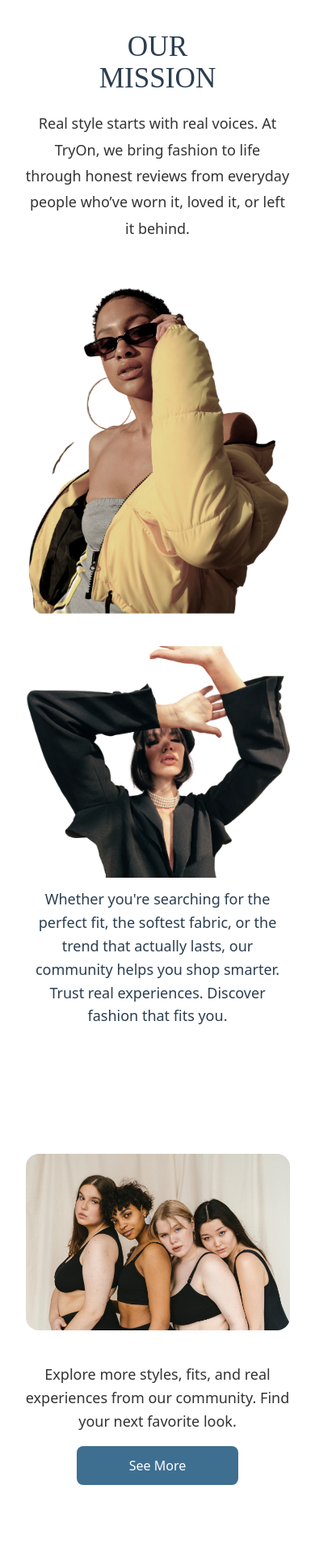
After one commit to minhpnh/rmit2025b-ap4ds-g01, a Flask app: template milestone-2/app/templates/home/homepage.html in a window 390 px wide. The commit adds this page. Shown: the part 783-2701 px from the top of the page at 81% size. Run offline with Flask 3, Linux system fonts and the light colour scheme; the template is opened without the code that fills it, so the values that code supplies are empty; parts of the project's set-up code (start-up, migrations or seed data) failed here and were passed over.

Commit message:
feat homepage

```diff
--- a/milestone-2/app/__init__.py
+++ b/milestone-2/app/__init__.py
@@ -4,6 +4,7 @@ from .config import DevConfig
 from .routes.catalog import bp as catalog_bp
 from .routes.search import bp as search_bp
 from .routes.reviews import bp as reviews_bp
+from .routes.home import bp_home  # Import the home blueprint
 from .services.pexels_service import image_url_for_title
 from .services.search_service import highlight
 from .services.supabase_service import connect_to_db
@@ -31,6 +32,7 @@ def create_app(config_object=DevConfig):
     app.register_blueprint(catalog_bp)
     app.register_blueprint(search_bp, url_prefix="/search")
     app.register_blueprint(reviews_bp, url_prefix="/reviews")
+    app.register_blueprint(bp_home)  # Register the home blueprint
 
     # Create supabase Client as a Flask app attribute
     setattr(app, "supabase", connect_to_db(app.config["SUPABASE_KEY"]))
--- a/milestone-2/app/routes/__init__.py
+++ /dev/null
@@ -1 +0,0 @@
-"""Routes package for application blueprints."""
--- a/milestone-2/app/routes/catalog.py
+++ b/milestone-2/app/routes/catalog.py
@@ -4,7 +4,7 @@ from ..models.review_repo import ReviewRepo
 
 bp = Blueprint("catalog", __name__)
 
-@bp.get("/")
+@bp.get("/catalog")
 def index():
     repo = ProductRepo()
     products = repo.first_n(24)
--- a/milestone-2/app/templates/base.html
+++ b/milestone-2/app/templates/base.html
@@ -53,15 +53,41 @@
                 border-color: #104163;
                 box-shadow: 0 0 0 0.2rem rgba(45, 108, 255, 0.25);
             }
+
+            .navbar-nav .nav-link {
+                color: #104163;
+            }
+
+            .navbar-nav .nav-link:hover {
+                color: #104163 !important;
+            }
+
+            .navbar-nav .nav-link.active {
+                color: #104163 !important;
+                font-weight: bold;
+            }
         </style>
     </head>
 
     <body>
         <nav class="navbar navbar-expand-lg bg-body-tertiary border-bottom sticky-top">
             <div class="container">
-                <a class="navbar-brand fw-bold" href="{{ url_for('catalog.index') }}">
+                <a class="navbar-brand fw-bold" href="{{ url_for('home.home') }}">
                     <img src="{{ url_for('static', filename='images/TryOn.png') }}" alt="TryOn Logo" style="height: 50px;">
                 </a>
+
+                <ul class="navbar-nav ms-0">
+                    <li class="nav-item">
+                        <a class="nav-link text-start {% if request.endpoint == 'home.home' %}fw-bold text-primary{% endif %}" href="{{ url_for('home.home') }}" style="color: #104163;">
+                            Home
+                        </a>
+                    </li>
+                    <li class="nav-item">
+                        <a class="nav-link text-start {% if request.endpoint == 'catalog.index' %}fw-bold text-primary{% endif %}" href="{{ url_for('catalog.index') }}" style="color: #104163;">
+                            Catalog
+                        </a>
+                    </li>
+                </ul>
 
                 <form
                     class="d-flex ms-auto search-form"
--- /dev/null
+++ b/milestone-2/app/templates/home/homepage.html
@@ -0,0 +1,309 @@
+{% extends 'base.html' %}
+{% block content %}
+<style>
+    /* HERO SECTION */
+    .text-section {
+        padding: 60px 0 40px 0;
+        background: white;
+    }
+
+    .hero-subtitle {
+        font-size: 0.9rem;
+        letter-spacing: 2px;
+        text-transform: uppercase;
+        color: #7f8c8d;
+        margin-bottom: 1rem;
+        font-weight: 600;
+    }
+
+    .hero-title {
+        font-size: 4rem;
+        font-weight: 500;
+        font-family: 'Playfair Display', serif;
+        color: #2c3e50;
+        line-height: 1.6;
+        margin-bottom: 2rem;
+    }
+
+    .hero-text {
+        font-size: 1.125rem;
+        color: #34495e;
+        line-height: 1.6;
+        max-width: 600px;
+    }
+
+    .hero-section {
+        position: relative;
+        height: 50vh;
+        min-height: 400px;
+        background: linear-gradient(rgba(255,255,255,0.1), rgba(255,255,255,0.1)),
+                    url('{{ url_for("static", filename="images/DesertBg.jpg") }}');
+        background-size: cover;
+        background-position: center;
+        /* overflow: hidden; */
+    }
+
+    .hero-image {
+        position: absolute;
+        right: 5%;
+        bottom: 0;
+        height: 150%;
+        width: auto;
+        z-index: 2;
+        object-fit: contain;
+    }
+
+    @media (max-width: 992px) {
+        .hero-title {
+            font-size: 2.8rem;
+        }
+
+        .hero-image {
+            right: 5%;
+            top: -80px;
+            height: calc(100% + 120px);
+        }
+
+        .hero-text {
+            margin-left: 0;
+            margin-top: 2rem;
+        }
+    }
+
+    @media (max-width: 768px) {
+        .hero-title {
+            font-size: 2.2rem;
+        }
+
+        .hero-section {
+            height: 40vh;
+            min-height: 300px;
+        }
+
+        .hero-image {
+            right: 0;
+            top: -60px;
+            height: calc(100% + 100px);
+            width: 50%;
+            object-fit: cover;
+        }
+
+        .text-section {
+            padding: 40px 0 30px 0;
+        }
+
+        .hero-text {
+            margin-left: 0;
+            margin-top: 1.5rem;
+        }
+    }
+
+    @media (max-width: 576px) {
+        .hero-title {
+            font-size: 1.8rem;
+        }
+
+        .hero-image {
+            width: 60%;
+            top: -40px;
+            height: calc(100% + 80px);
+        }
+    }
+
+    /* VISSION SECTION */
+    .mission-3col {
+        display: grid;
+        grid-template-columns: 1fr 1fr 1fr;
+        gap: 40px;
+        padding: 80px 5vw;
+        align-items: center;
+        background: white;
+    }
+
+    .mission-text h1 {
+        font-size: 4rem;
+        font-family: 'Playfair Display', serif;
+        margin-bottom: 20px;
+        color: #2c3e50;
+        line-height: 1.1;
+    }
+
+    .mission-text p {
+        font-size: 1.125rem;
+        color: #333;
+        line-height: 1.8;
+    }
+
+    .mission-image {
+        width: 100%;
+        height: auto;
+        border-radius: 8px;
+        object-fit: cover;
+    }
+
+    .mission-caption {
+        font-size: 1.125rem;
+        color: #2c3e50;
+        margin-top: 12px;
+        line-height: 1.6;
+        text-align: left;
+    }
+
+    .image-caption-group {
+        display: flex;
+        flex-direction: column;
+        align-items: flex-start;
+    }
+
+    @media (max-width: 992px) {
+        .mission-3col {
+        grid-template-columns: 1fr;
+        text-align: center;
+        }
+
+        .image-caption-group {
+        align-items: center;
+        }
+
+        .mission-caption {
+        text-align: center;
+        }
+
+        .mission-text h1 {
+        font-size: 2.8rem;
+        }
+    }
+
+    @media (max-width: 576px) {
+        .mission-text h1 {
+        font-size: 2.2rem;
+        }
+    }
+
+    /* SEE MORE SECTION */
+      .see-more-section {
+        display: flex;
+        align-items: center;
+        justify-content: space-between;
+        padding: 60px 5vw;
+        gap: 40px;
+    }
+
+    .see-more-section img {
+        max-width: 500px;
+        width: 100%;
+        border-radius: 16px;
+        object-fit: cover;
+    }
+
+    .see-more-content {
+        display: flex;
+        flex-direction: column;
+        align-items: flex-start;
+        gap: 16px;
+        max-width: 400px;
+    }
+
+    .see-more-content p {
+        font-size: 1.125rem;
+        color: #333;
+        line-height: 1.6;
+        margin: 0;
+    }
+
+    .see-more-btn {
+        padding: 12px 24px;
+        font-size: 1rem;
+        background-color: #3E6F91;
+        color: white;
+        border: none;
+        border-radius: 8px;
+        text-decoration: none;
+    }
+
+    .see-more-btn:hover {
+        background-color: #104163;
+    }
+
+    @media (max-width: 768px) {
+        .see-more-section {
+        flex-direction: column;
+        text-align: center;
+        }
+
+        .see-more-content {
+        align-items: center;
+        }
+
+        .see-more-btn {
+        width: 100%;
+        max-width: 200px;
+        }
+    }
+</style>
+
+<!-- Text Section Above -->
+<div class="text-section">
+    <div class="container">
+        <div class="row">
+            <div class="col-lg-8">
+                <div class="hero-subtitle">FASHION</div>
+                <h1 class="hero-title">Real Reviews. Real Style</h1>
+            </div>
+            <div>
+                <p class="hero-text">
+                    Because your style deserves more than just marketing.
+                </p>
+            </div>
+        </div>
+    </div>
+</div>
+
+<!-- Hero Background Section with Person Image -->
+<div class="hero-section">
+    <img src="{{ url_for('static', filename='images/BeigePeople.png') }}"
+         alt="Fashion Model"
+         class="hero-image">
+</div>
+
+<!-- OUR MISSION SECTION -->
+<div class="mission-3col">
+  <!-- Column 1: Text -->
+  <div class="mission-text">
+    <h1>OUR<br>MISSION</h1>
+    <p>
+      Real style starts with real voices. At TryOn, we bring fashion to life
+      through honest reviews from everyday people who’ve worn it, loved it, or left it behind.
+    </p>
+  </div>
+
+  <!-- Column 2: Center Image -->
+  <div>
+    <img src="{{ url_for('static', filename='images/Yellow.jpeg') }}" alt="Model 1" class="mission-image">
+  </div>
+
+  <!-- Column 3: Image + caption -->
+  <div class="image-caption-group">
+    <img src="{{ url_for('static', filename='images/Black.jpeg') }}" alt="Model 2" class="mission-image">
+    <p class="mission-caption">
+      Whether you're searching for the perfect fit, the softest fabric, or the trend that actually lasts,
+      our community helps you shop smarter. Trust real experiences. Discover fashion that fits you.
+    </p>
+  </div>
+</div>
+
+<!-- SEE MORE SECTION -->
+<div class="see-more-section">
+  <!-- Left: Image -->
+  <img src="{{ url_for('static', filename='images/SeeMore.jpg') }}" alt="See More">
+
+  <!-- Right: Text + Button -->
+  <div class="see-more-content">
+    <p>
+      Explore more styles, fits, and real experiences from our community. Find your next favorite look.
+    </p>
+    <a href="/catalog" class="see-more-btn">See More</a>
+  </div>
+</div>
+
+{% endblock %}
```
Also changed, not shown: milestone-2/app/routes/home.py (added, +7 -0 lines), milestone-2/app/static/images/Black.jpeg (added), milestone-2/app/static/images/DesertBg.jpg (added), milestone-2/app/static/images/SeeMore.jpg (added), milestone-2/app/static/images/Yellow.jpeg (added), 1 other file.
